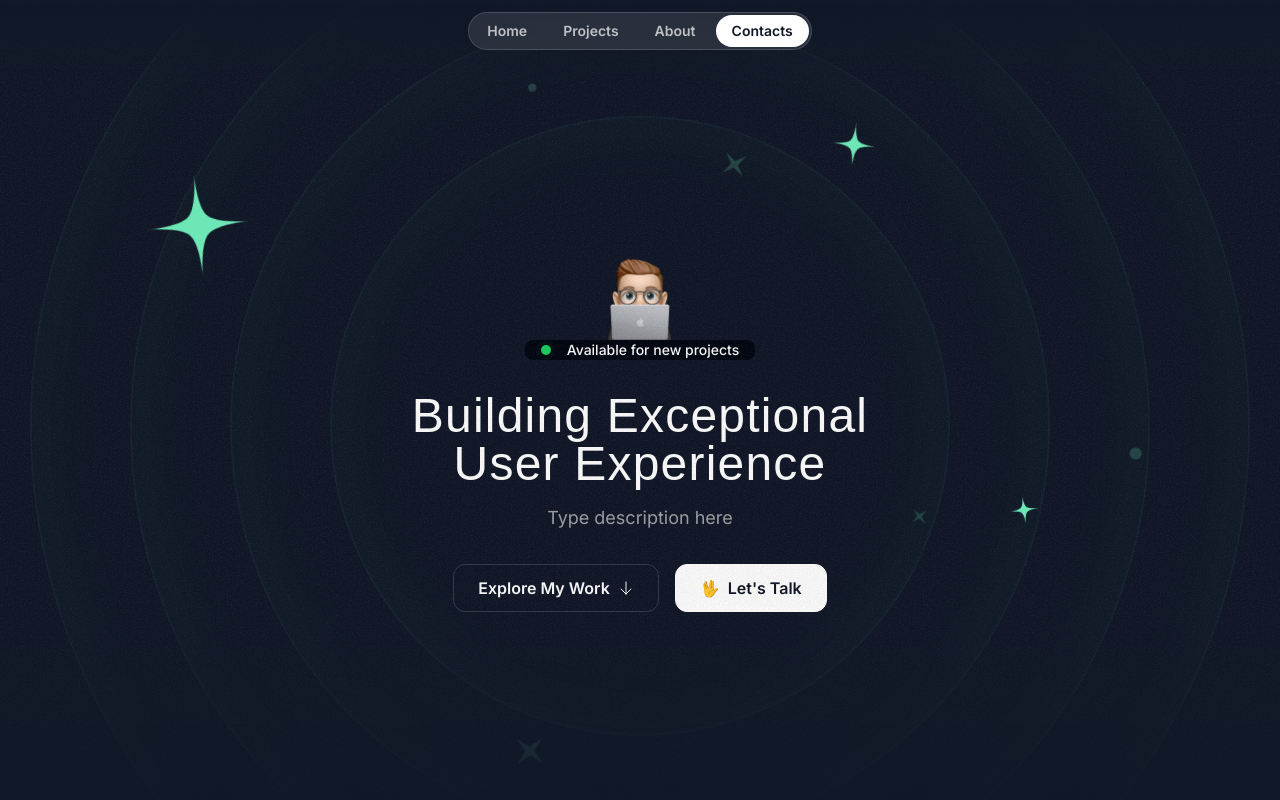
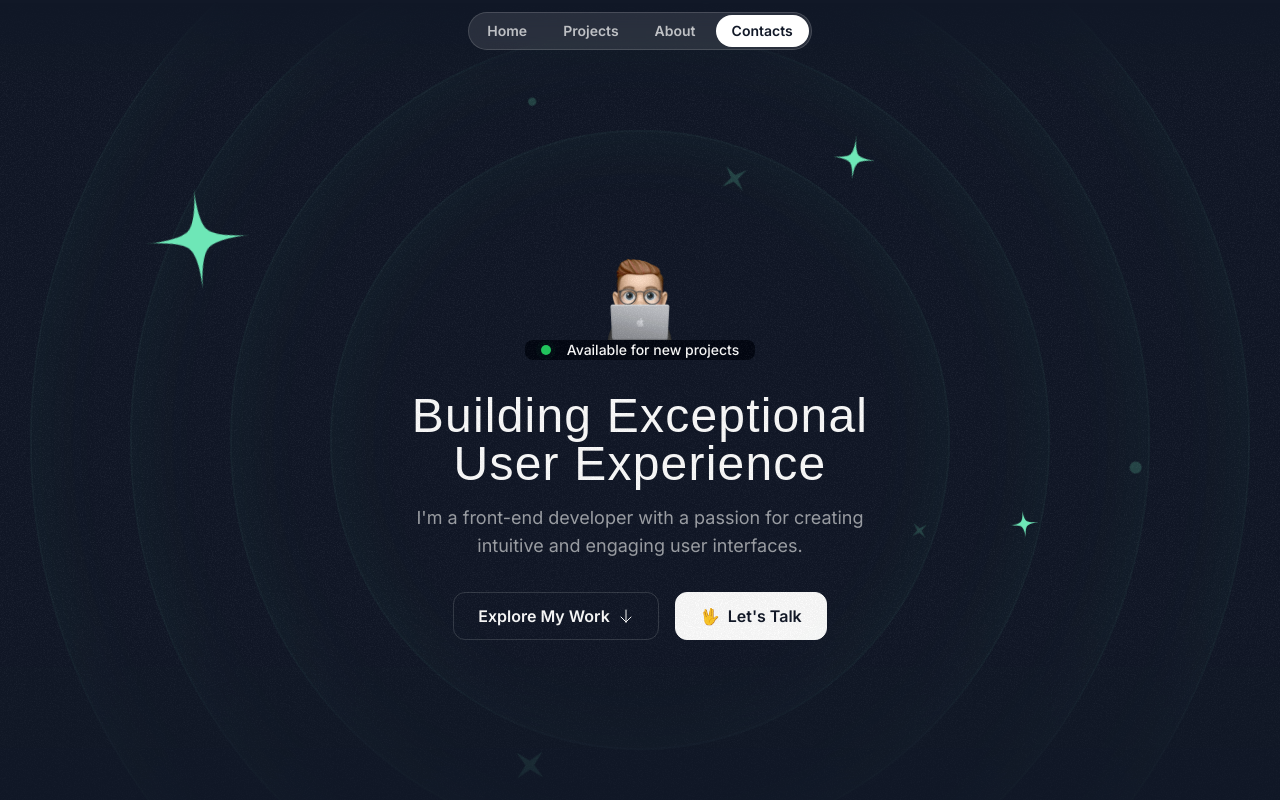
Before and after one commit to vaibhavisno-one/Personal-website, a Next.js app: page / in a window 1280 px wide. Shown: the top 800 px of the page. Built offline with nearby package versions, Linux system fonts and the light colour scheme; a web font is replaced by a local one.

Commit message:
description

```diff
--- a/src/sections/Hero.tsx
+++ b/src/sections/Hero.tsx
@@ -74,7 +74,7 @@ export const HeroSection = () => {
         </div>
         <div className='max-w-lg mx-auto'>
           <h1 className='font-serif text-3xl md:text-5xl text-center mt-8 tracking-wide'>Building Exceptional User Experience</h1>
-          <p className='mt-4 text-center text-white/60 md:text-lg'>Type description here</p>
+          <p className='mt-4 text-center text-white/60 md:text-lg'>I'm a front-end developer with a passion for creating intuitive and engaging user interfaces.</p>
         </div>
         <div className='flex flex-col md:flex-row justify-center items-center mt-8 gap-4' >
           <button className='inline-flex items-center gap-2 border border-white/15 px-6 h-12 rounded-xl'>
```
